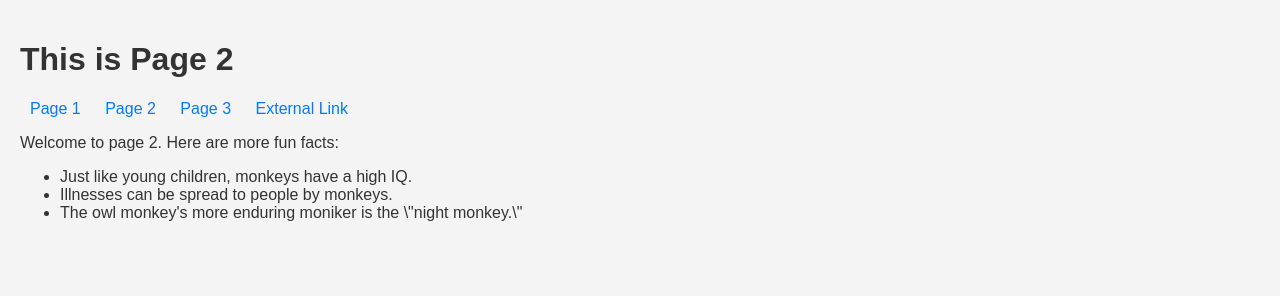
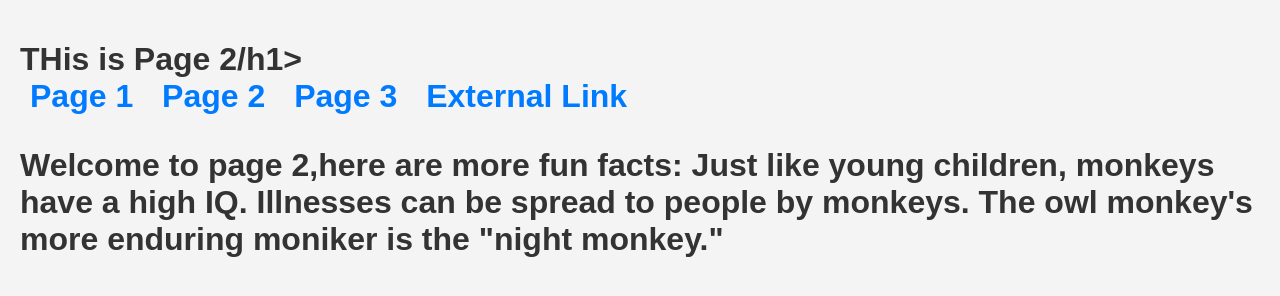
Before and after one commit to jamevasq/jamevasq, a plain HTML site: page page2.html in a window 1280 px wide. Drawn offline with Linux system fonts and the light colour scheme.

Commit message:
Update page2.html

```diff
--- a/page2.html
+++ b/page2.html
@@ -7,18 +7,16 @@
     <link rel="stylesheet" href="styles.css">
 </head>
 <body>
-    <h1>This is Page 2</h1> <!-- Fixed typo in closing h1 tag -->
+    <h1>THis is Page 2/h1>
     <nav>
         <a href="index.html">Page 1</a>
         <a href="page2.html">Page 2</a>
         <a href="page3.html">Page 3</a>
         <a href="https://www.example.com" target="_blank">External Link</a>
     </nav>
-    <p>Welcome to page 2. Here are more fun facts:</p>
-    <ul>
-        <li>Just like young children, monkeys have a high IQ.</li>
-        <li>Illnesses can be spread to people by monkeys.</li>
-        <li>The owl monkey's more enduring moniker is the \"night monkey.\"</li>
-    </ul>
+    <p>Welcome to page 2,here are more fun facts:
+        Just like young children, monkeys have a high IQ.
+        Illnesses can be spread to people by monkeys.
+        The owl monkey's more enduring moniker is the "night monkey." </p>
 </body>
 </html>
```
